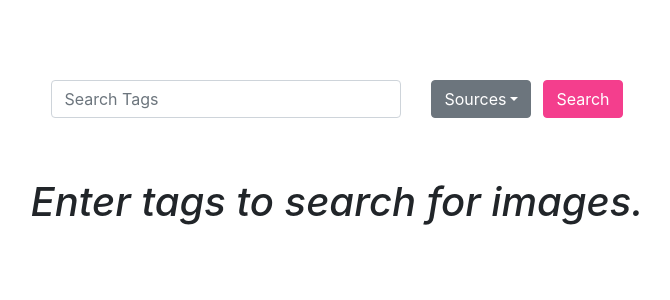
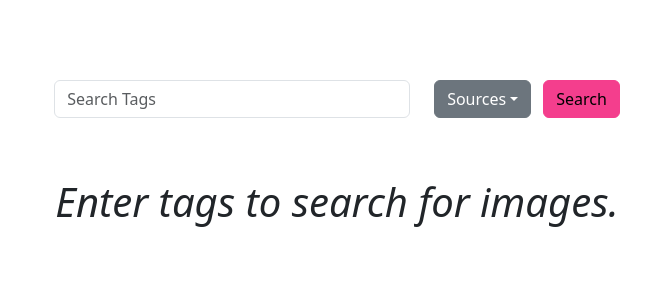
Before and after one commit to compile10/KyotoSearch, a React (Vite) app: page / in a window 1280 px wide. Shown: the top 300 px of the page, without its empty margins (303-973 px from the left). Built offline with nearby package versions, Linux system fonts and the light colour scheme.

Commit message:
Added dark mod by upgrading bootstrap

```diff
--- a/package.json
+++ b/package.json
@@ -8,11 +8,13 @@
     "build": "vite build"
   },
   "dependencies": {
+    "@floating-ui/react": "^0.26.9",
     "@fortawesome/fontawesome-svg-core": "^1.2.36",
     "@fortawesome/free-solid-svg-icons": "^5.15.4",
     "@fortawesome/react-fontawesome": "^0.1.16",
+    "@popperjs/core": "^2.11.8",
     "animate.css": "^4.1.1",
-    "bootstrap": "^4.4.1",
+    "bootstrap": "^5.3.0",
     "concurrently": "^6.3.0",
     "express": "^4.17.1",
     "node-fetch": "^2.7.0",
--- a/src/App.jsx
+++ b/src/App.jsx
@@ -4,7 +4,7 @@ import { BrowserRouter as Router, Route, Switch } from "react-router-dom";
 import Pagination from './Pagination';
 import Tagbar from './Tagbar';
 import Thumbgrid from './Thumbgrid'
-
+import ThemeSwitcher from './Theme';
 
 import './App.css';
 
@@ -96,6 +96,7 @@ class App extends React.Component{
 
     return(
     <Router>
+      <ThemeSwitcher />
       <div>
         <div className="container">
           <Tagbar
--- a/src/Tagbar.jsx
+++ b/src/Tagbar.jsx
@@ -99,7 +99,7 @@ function Dropdown(props){
 
   return(
     <div className="d-inline">
-    <button className="btn btn-secondary  dropdown-toggle" type="button" id="dropdownMenuButton" data-toggle="dropdown">
+    <button className="btn btn-secondary  dropdown-toggle" type="button" id="dropdownMenuButton" data-bs-toggle='dropdown'>
       Sources
     </button>
       <div className="dropdown-menu">
--- /dev/null
+++ b/src/Theme.jsx
@@ -0,0 +1,35 @@
+import React, { useState, useEffect } from 'react';
+
+function ThemeSwitcher() {
+  // State to track the current theme
+  const [theme, setTheme] = useState(
+    () => window.matchMedia('(prefers-color-scheme: dark)').matches ? 'dark' : 'light'
+  );
+
+  // Effect to apply the theme attribute to the document element
+  useEffect(() => {
+    document.documentElement.setAttribute('data-bs-theme', theme);
+  }, [theme]);
+
+  // Effect to update theme based on system preference change
+  useEffect(() => {
+    const mediaQuery = window.matchMedia('(prefers-color-scheme: dark)');
+    const handleChange = (e) => {
+      setTheme(e.matches ? 'dark' : 'light');
+    };
+
+    handleChange(mediaQuery); // Initial check
+
+    // Listen for changes in system preference
+    mediaQuery.addListener(handleChange);
+
+    // Clean up
+    return () => {
+      mediaQuery.removeListener(handleChange);
+    };
+  }, []);
+
+  return null; // This component doesn't render anything visible
+}
+
+export default ThemeSwitcher;
--- a/src/index.jsx
+++ b/src/index.jsx
@@ -2,8 +2,10 @@ import React from "react";
 import ReactDOM from "react-dom";
 
 import App from "./App";
-import 'bootstrap/dist/js/bootstrap.bundle.min';
+
 import 'bootstrap/dist/css/bootstrap.min.css';
+import 'bootstrap/dist/js/bootstrap.bundle.js';
+
 import './index.css';
 import './styles/custom.scss';
 
```
Also changed, not shown: 1 other file (tests, documents, lock files or other folders).
